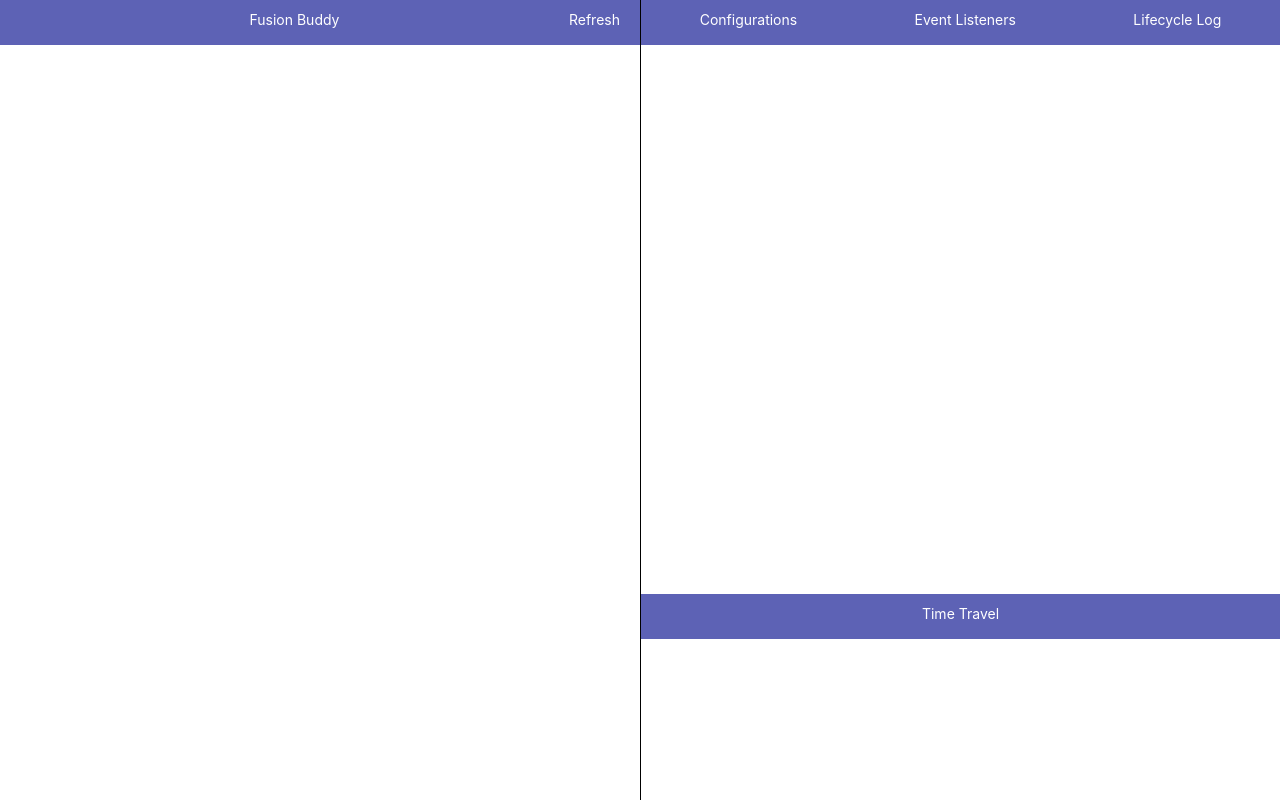
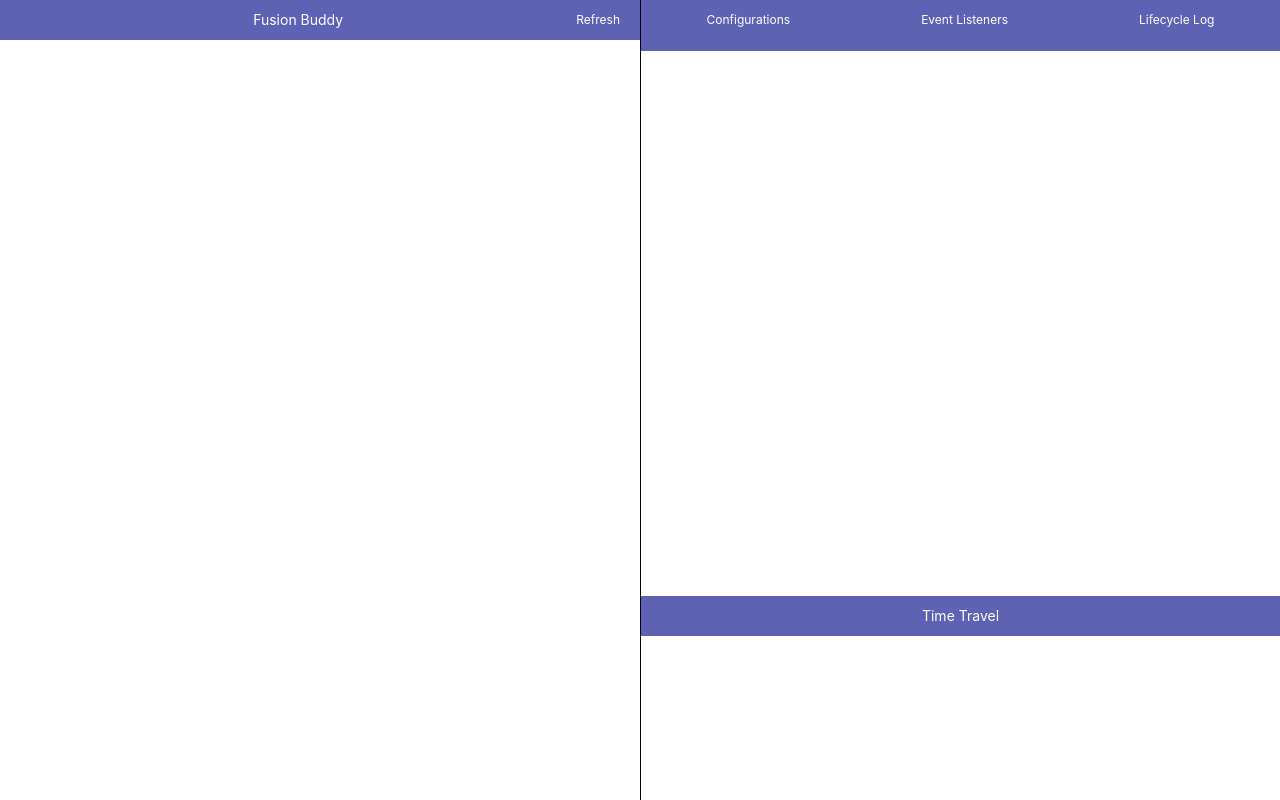
Before and after one commit to Dip686/fusionBuddy, a browser extension: page develop/src/viz/pane/panel.html in a window 1280 px wide. Drawn offline with Linux system fonts and the light colour scheme.

Commit message:
feature/time-travel adding css for presentation

```diff
--- a/develop/src/viz/pane/panel.css
+++ b/develop/src/viz/pane/panel.css
@@ -40,8 +40,8 @@ body {
 }
 
 .timetravel-footer .state-list-holder ul>li {
-  border: 1px solid black;
-  padding: 10px 0;
+  border-bottom: 1px solid black;
+  padding: 10px;
   margin: 2px 0;
   color: black;
   background-color: white;
@@ -64,7 +64,17 @@ body {
 .header {
   color: white;
   background-color: rgb(93, 98, 181);;
-  height: 45px;
+  height: 5rem;
+  line-height: 40px;
+  font-size: 12px;
+  cursor: pointer;
+  text-align: center;
+  width: 100%;
+}
+.time-travel-header {
+  color: white;
+  background-color: rgb(93, 98, 181);;
+  height: 40px;
   line-height: 40px;
   font-size: 14px;
   cursor: pointer;
@@ -119,7 +129,7 @@ body {
 .toolbar {
 	color: white;
   background-color: rgb(93, 98, 181);;
-  height: 45px;
+  height: 40px;
   line-height: 40px;
   cursor: pointer;
 	text-align: center;
@@ -135,5 +145,5 @@ body {
 #refresh-btn {
 	float: right;
 	line-height: 40px;
-	font-size: 14px;
+	font-size: 12px;
 }
--- a/develop/src/viz/pane/panel.html
+++ b/develop/src/viz/pane/panel.html
@@ -45,7 +45,7 @@
 					</div>
 				</div>
 				<div class="timetravel-footer col-100">
-					<div class="header text-center">
+					<div class="time-travel-header text-center">
 						Time Travel
 					</div>
 					<div class="state-list-holder">
```
